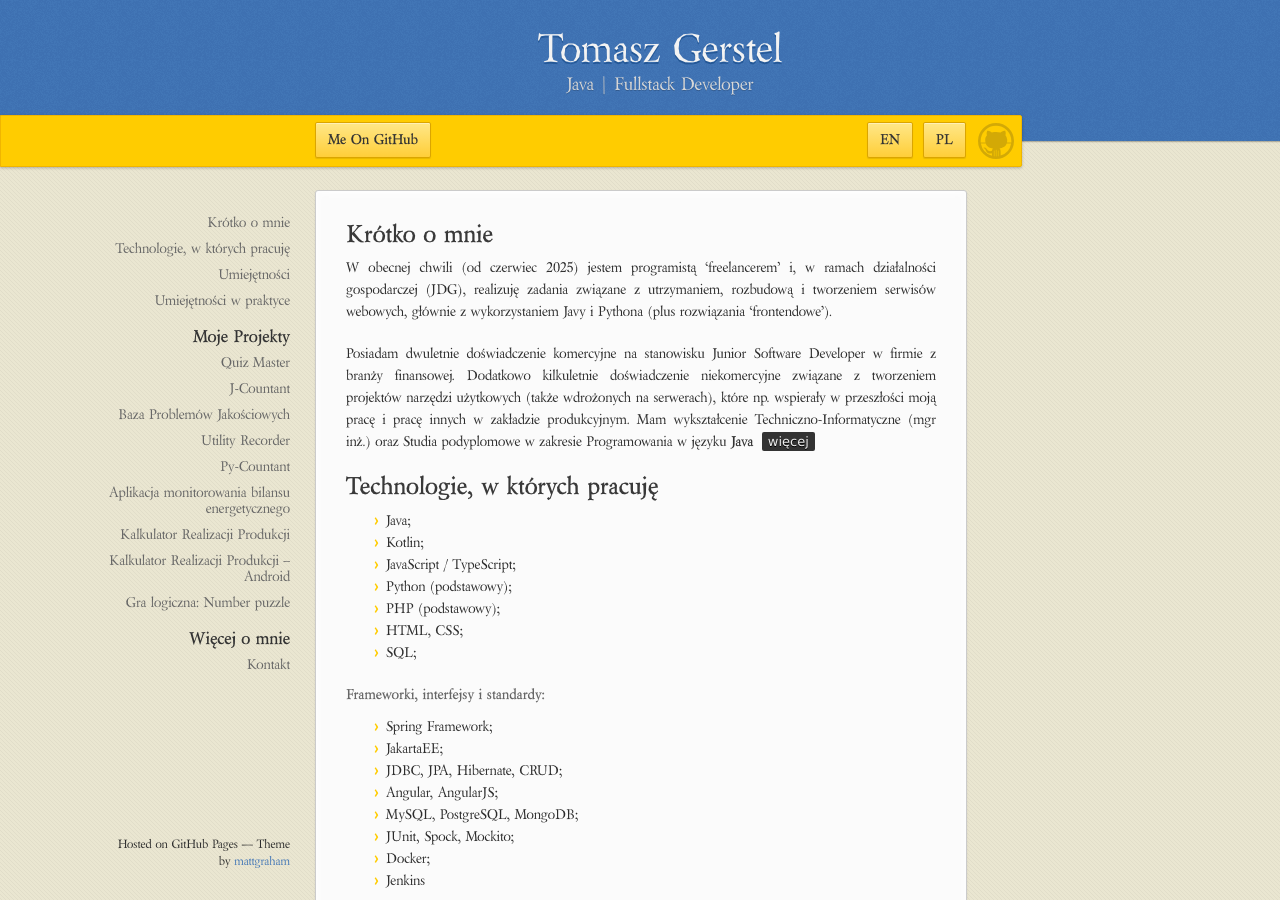
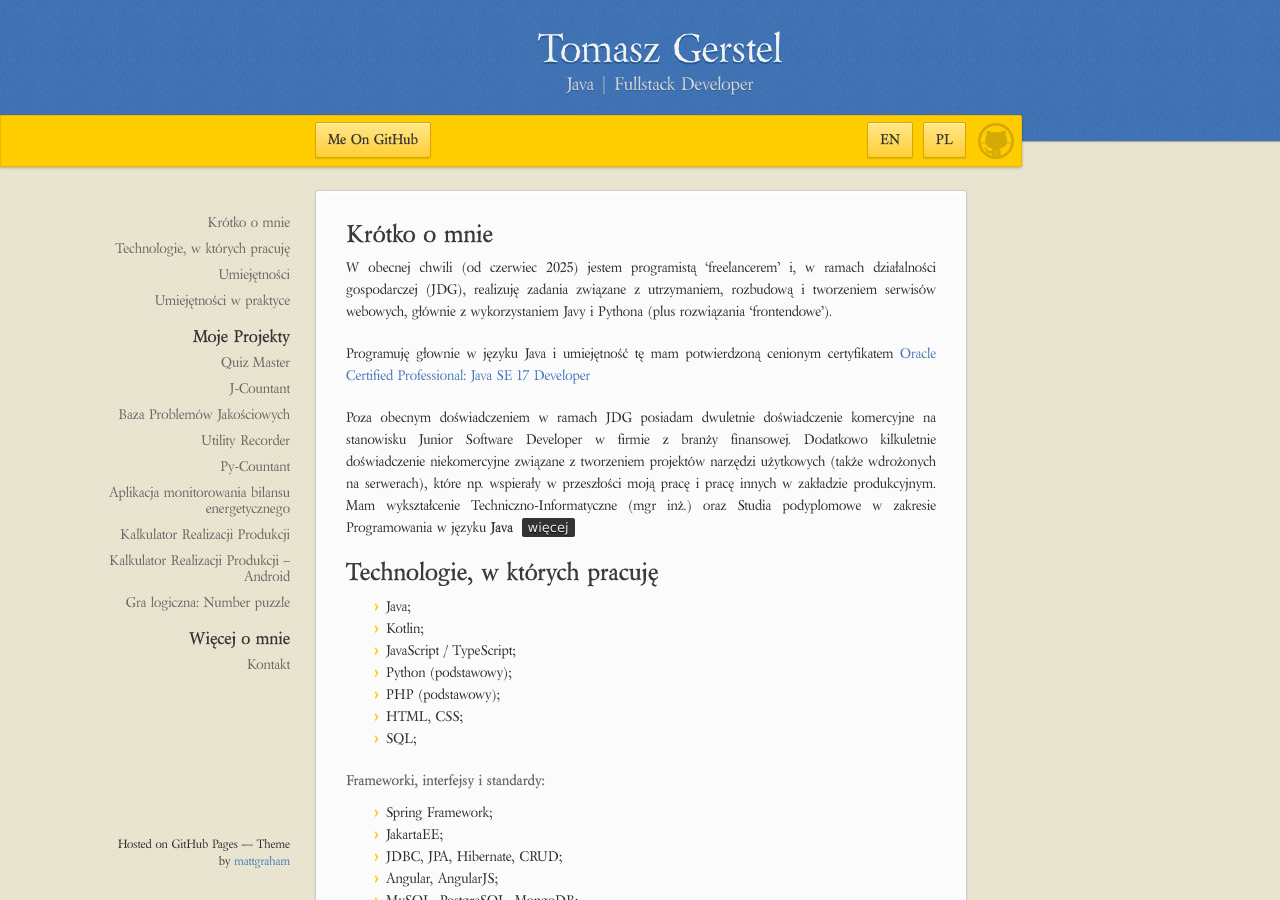
Before and after one commit to TomaszGerstel/Tomasz-Gerstel---My-IT-portfolio, a Jekyll site: the page built from index.md, in a window 1280 px wide and 900 px high. Built offline with Jekyll 4.4.1, drawn with Linux system fonts in a browser that asks for light colours; our own code applies the rules of GitHub Pages for plain Markdown files; some of the changed text lies outside the part shown.

Commit message:
add OCP info

```diff
--- a/index.md
+++ b/index.md
@@ -7,7 +7,9 @@ layout: default
 W obecnej chwili (od czerwiec 2025) jestem programistą 'freelancerem' i, w ramach działalności gospodarczej (JDG), realizuję zadania związane z utrzymaniem,
 rozbudową i tworzeniem serwisów webowych, głównie z wykorzystaniem Javy i Pythona (plus rozwiązania 'frontendowe').
 
-Posiadam dwuletnie doświadczenie komercyjne na stanowisku Junior Software Developer w firmie z branży finansowej.
+Programuję głownie w języku Java i umiejętność tę mam potwierdzoną cenionym certyfikatem [Oracle Certified Professional: Java SE 17 Developer](https://catalog-education.oracle.com/ords/certview/sharebadge?id=06D8FB131C5DD242ECD4DD0E1CDE8298A2D4811C304334AC13A5D125F60D1079#)
+
+Poza obecnym doświadczeniem w ramach JDG posiadam dwuletnie doświadczenie komercyjne na stanowisku Junior Software Developer w firmie z branży finansowej.
 Dodatkowo kilkuletnie doświadczenie niekomercyjne związane z tworzeniem projektów narzędzi użytkowych (także wdrożonych na serwerach),
 które np. wspierały w przeszłości moją pracę i pracę innych w zakładzie produkcyjnym.
 Mam wykształcenie Techniczno-Informatyczne (mgr inż.) oraz Studia podyplomowe
@@ -387,6 +389,8 @@ odpowiedniej kolejności.
 * Czerwiec 2025: rozpoczęcie działalności godpodarczej (JDG) i realizacja zleceń związanych z tworzeniem, utrzymaniem
 i rozbudową projektów głownie w językach Java i Python. Rzeczwisty zakres działąnia obejmuje: backend, frontend i deployment.
 
+* Grudzień 2025: zaliczenie testu i zdobycie cenionego certyfikatu Oracle Certified Professional: Java SE 17 Developer.
+
 [`wróć`](#krtko-o-mnie)
 
 ![MyImage](ja.jpg)
```
Also changed, not shown: index_en.md (+5 -1 lines), 1 other file.
